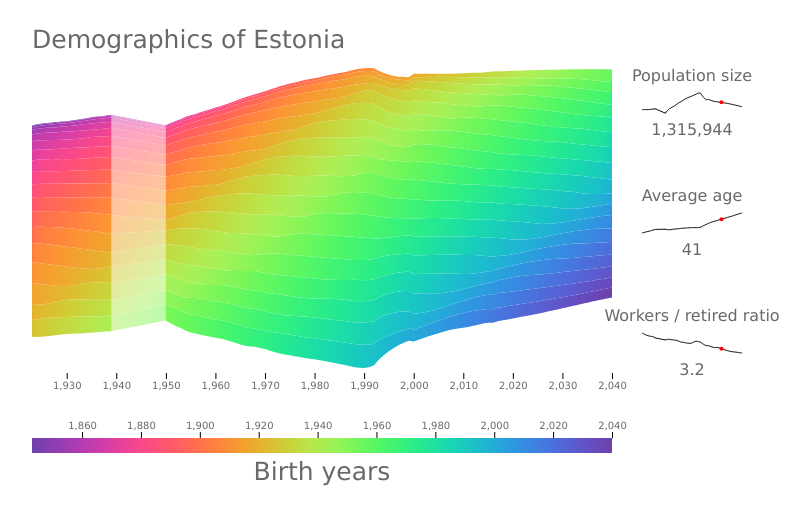
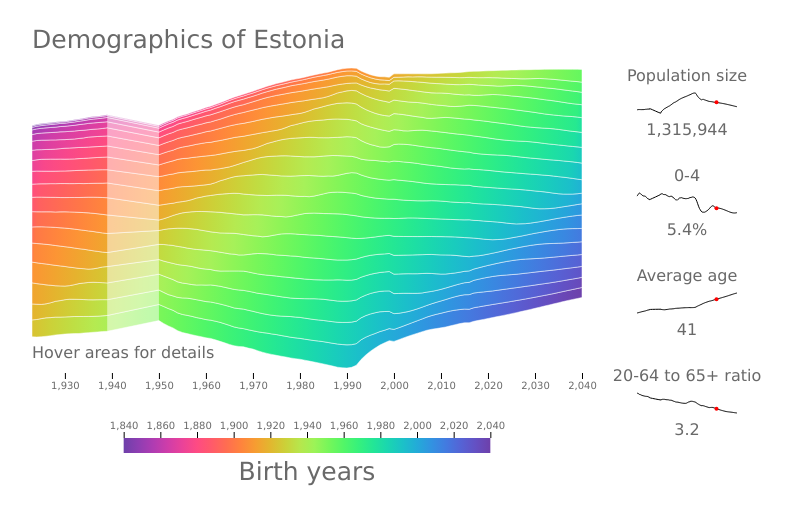
Before and after one commit to reinson/population, a plain HTML site: page index.html in a window 1280 px wide. Shown: the whole page, without its empty margins (26-836 px from the left). Drawn offline with nearby package versions, Linux system fonts and the light colour scheme.

Commit message:
4th sparkline

```diff
--- a/index.html
+++ b/index.html
@@ -34,7 +34,7 @@
 
 <script>
 
-    var margin = {top: 60, right: 170, bottom: 120, left: 50, between: 30};
+    var margin = {top: 60, right: 200, bottom: 120, left: 50, between: 55};
 
     var width = 800 - margin.right - margin.left,
     height = 480 - margin.top - margin.bottom;
@@ -66,6 +66,8 @@
     var sparkYLocal = d3.local();
 
     var sparkX = d3.scaleLinear().domain([1923,2040]).range([0,100]);
+
+    var sparkLine;
 
     function draw(error,data) {
 
@@ -153,6 +155,7 @@
                 .style("fill", function (_, i) {
                     return "url(#lg" + i + " )"
                 })
+                .attr("stroke","white").attr("stroke-width","0.5px")
                 .on("mouseover", mouseOver)
                 .on("mousemove", mouseMove)
                 .on("mouseout", mouseOut);
@@ -184,8 +187,10 @@
                 .attr("transform", "translate(0," + (height + 5) + ")")
                 .call(xAxis);
 
+        svg.append("text").text("Hover areas for details").attr("y",height-10)
+
         //////////////////////////////////////
-        // (6) Create birth year legend box //
+        // (6) Create birth years legend box //
         /////////////////////////////////////
         var legendBox = svg.append("g").attr("transform", "translate(0," + (height + 60) + ")");
 
@@ -211,12 +216,16 @@
                 });
 
         legendBox.append("rect").style("fill", "url(#legend_lg)")
-                .attr("width", width)
+                .attr("width", width/6*4)
                 .attr("height", 15)
-                .attr("x", 0)
+                .attr("x", width/6)
                 .attr("y", 10);
 
-        var boxAxis = d3.axisTop().scale(x.copy().domain([1843  , 2040]));
+        var boxAxis = d3.axisTop()
+                .ticks(7)
+                .scale(x.copy()
+                .range([width/6, width/6*5])
+                .domain([1840  , 2040]));
 
         legendBox.append("g")
                 .attr("class", "x axis")
@@ -237,7 +246,7 @@
             }});
 
         var averageAgeData = nested[0].values.map(function(d){
-            var values = filterAgeGroups(d)[0];
+            var values = filterAgeGroups(d);
             var numerator = d3.sum(values, function(d){
                                 return d3.mean(d.key.split("-")
                                             .map(function(d){return d=="85+" ? 88 : +d})
@@ -251,7 +260,7 @@
         });
 
         var retiredToWorkers = nested[0].values.map(function(d){
-            var values = filterAgeGroups(d)[0];
+            var values = filterAgeGroups(d);
             var retiredSum = d3.sum(values, function(d){
                 return +d.key.split("-")[0] >= 65 ?  d.value : d.key =="85+" ? d.value : 0;
             });
@@ -268,18 +277,36 @@
             }
         });
 
+        var ageGroupDynamics = {};
+        ageGroups.forEach(function(ageGroup){
+            ageGroupDynamics[ageGroup] = nested[0].values.map(function(d){
+                return {
+                    x: d.Aasta,
+                    y: d[ageGroup] / d3.sum(filterAgeGroups(d), function(x){ return x.value})
+                }
+            })
+        });
+
         var sparksData = [
             {
                 values: populationSize,
-                                name: "Population size"
+                name: "Population size",
+                id: "populationSize", format: ",d"
+            },
+            {
+                values: ageGroupDynamics["0-4"],
+                name: "0-4",
+                id: "customSpark", format: ",.1%"
             },
             {
                 values: averageAgeData,
-                                name: "Average age"
+                name: "Average age",
+                id: "averageAge", format: ",d"
             },
             {
                 values: retiredToWorkers,
-                                name: "Workers / retired ratio"
+                name: "20-64 to 65+ ratio",
+                id: "retiredToWorkers", format: ".2n"
             }
                         ];
         draw_sparklines(sparksData);
@@ -295,7 +322,21 @@
                     .attr("y", function () {
                             return y((d[0][1] + d[0][0]) / 2) + 4
                         })
-                    .classed("hidden", false)
+                    .classed("hidden", false);
+
+            var customSpark = d3.select("#customSpark");
+            customSpark.each(function(){
+                var customY = sparkYLocal.get(this);
+                customY.domain(d3.extent(ageGroupDynamics[d.key],function(d){return d.y}));
+                sparkLine.y(function(d){return customY(d.y)});
+            });
+
+            customSpark.datum({name: d.key, values:ageGroupDynamics[d.key],format: ",.1%"});
+
+            customSpark.select(".sparkLabel").text(d.key);
+
+            customSpark.select("path")
+                .attr("d",sparkLine(ageGroupDynamics[d.key]));
         }
 
         function mouseMove(d) {
@@ -332,21 +373,24 @@
         ////////////////////////////
         function draw_sparklines(data){
             var xExtent = d3.extent(data[0].values, function(d){return d.x}),
-                sparkY = d3.scaleLinear().range([20,0]),
+                sparkY = d3.scaleLinear().range([20,0]);
+
             sparkLine = d3.line()
                 .curve(d3.curveCardinal)
                 .x(function(d){return sparkX(d.x)})
                 .y(function(d){return sparkY(d.y)});
 
            svg.selectAll(".spark").data(data).enter().append("g").attr("class","sparkWrapper")
-               .attr("transform",function(d,i){return "translate("+ (width + margin.between) +"," + (i*120 + 25) + ")"  })
+               .attr("id",function(d){return d.id})
+               .attr("transform",function(d,i){return "translate("+ (width + margin.between) +"," + (i*100 + 25) + ")"  })
                .each(function(sparkData,i){
                    var sparkG = d3.select(this);
 
-                   sparkG.append("text").text(sparkData.name)
+                   sparkG.append("text").text(sparkData.name).attr("class","sparkLabel")
                            .attr("transform","translate(50,-12)");
 
-                   sparkG.append("text").attr("class","sparkValue").attr("transform","translate(50,42)").text("1230567");
+                   sparkG.append("text").attr("class","sparkValue").attr("transform","translate(50,42)");
+
 
                    var yExtent = d3.extent(sparkData.values, function(d){return d.y});
                    sparkY.domain(yExtent);
@@ -362,17 +406,16 @@
         }
 
         function updateSparks(year){
-            var activeValues = sparksData.map(function(d){
-                return d.values.filter(function(d){return d.x==year})[0].y;
-            });
 
-            svg.selectAll(".sparkValue").data(activeValues).text(function(d,i){
-                return i==2 ? d3.format(".2n")(d) : d3.format(",d")(d)});
+            svg.selectAll(".sparkWrapper").each(function(d){
+                var sparkG = d3.select(this),
+                    activeValue = d.values.filter(function(d){return d.x==year})[0].y;
 
-            svg.selectAll(".sparkWrapper").each(function(d,i){
+                sparkG.select(".sparkValue").text(d3.format(d.format)(activeValue));
+
                 d3.select(this).select("circle")
                         .attr("cx",sparkX(year))
-                        .attr("cy",sparkYLocal.get(this)(activeValues[i]));
+                        .attr("cy",sparkYLocal.get(this)(activeValue));
             })
 
         }
@@ -391,7 +434,7 @@
         }
 
         function filterAgeGroups(yearData){
-            return [d3.entries(yearData).filter(function(d){return ageGroups.indexOf(d.key)!= -1})]
+            return d3.entries(yearData).filter(function(d){return ageGroups.indexOf(d.key)!= -1})
         }
 
     } // draw
```
Lines whose indentation alone changed are shown as unchanged.
